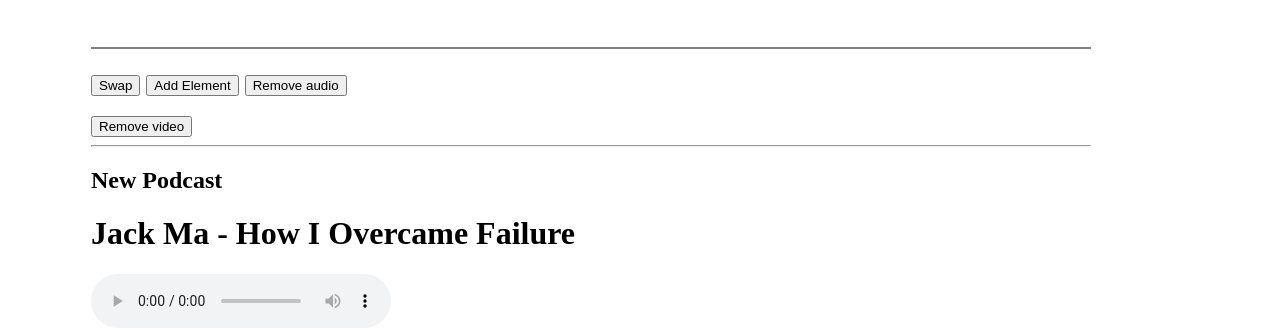
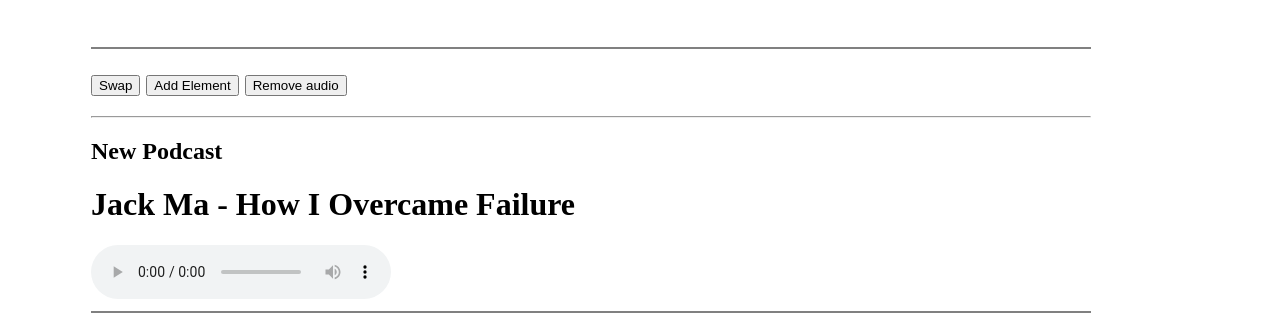
Before and after one commit to zekariyastesfayee/Web-DDPE-zekarias, a plain HTML site: page lab2/index.html in a window 1280 px wide. Shown: the part 921-1251 px from the top of the page. Drawn offline with Linux system fonts and the light colour scheme.

Commit message:
Update index.html

```diff
--- a/lab2/index.html
+++ b/lab2/index.html
@@ -110,7 +110,6 @@ Third   1GB Mobile Data
                 <h2><button onclick="swap()">Swap</button>
                     <button onclick="add()">Add Element</button>
                     <button onclick="removeAudio()">Remove audio</button></h2>
-                    <button onclick="removeVideo()">Remove video</button></h2>
                     <hr>
 			<div id="audio">
 			<h2>New Podcast</h2>
```
